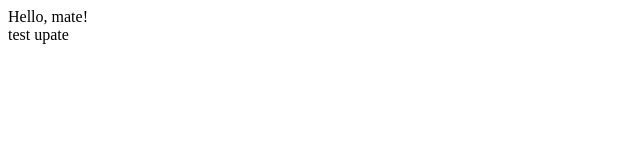
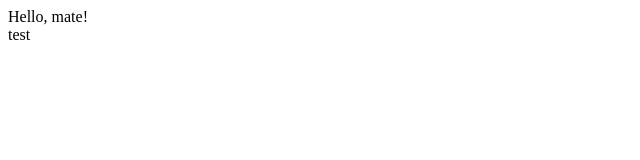
Before and after one commit to tburke9891/silver-adventure, a plain HTML site: page index.html in a window 1280 px wide. Shown: the full height of the page, 0-640 px from the left. Drawn offline with Linux system fonts and the light colour scheme.

```diff
--- a/index.html
+++ b/index.html
@@ -1,2 +1,2 @@
 <div>Hello, mate!</div>
-<div>test upate</div>
+<div>test</div>
```
